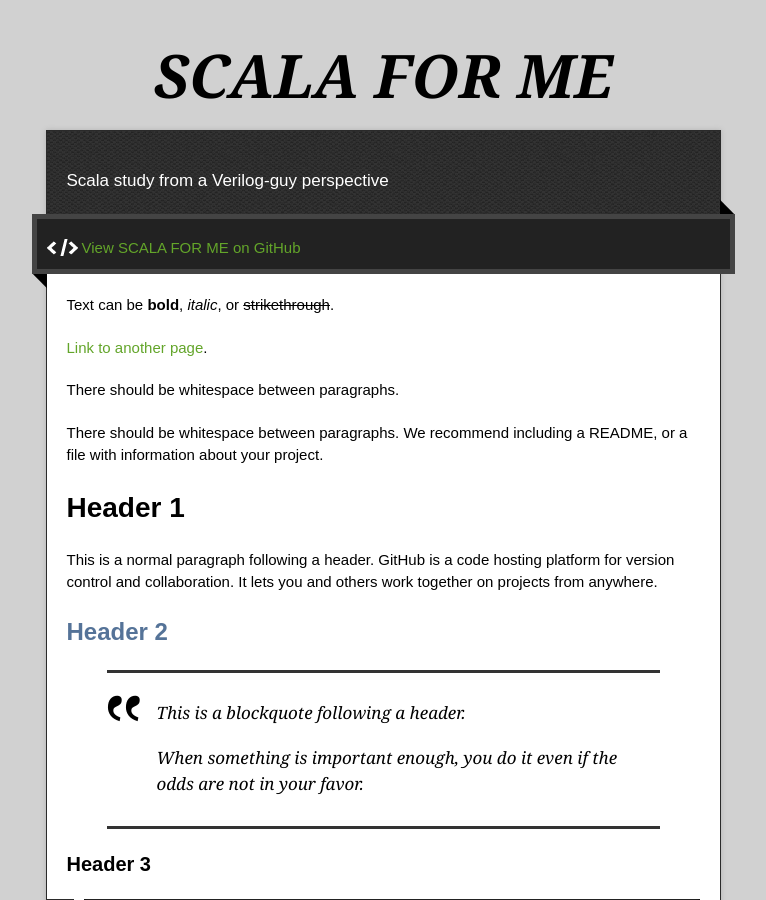
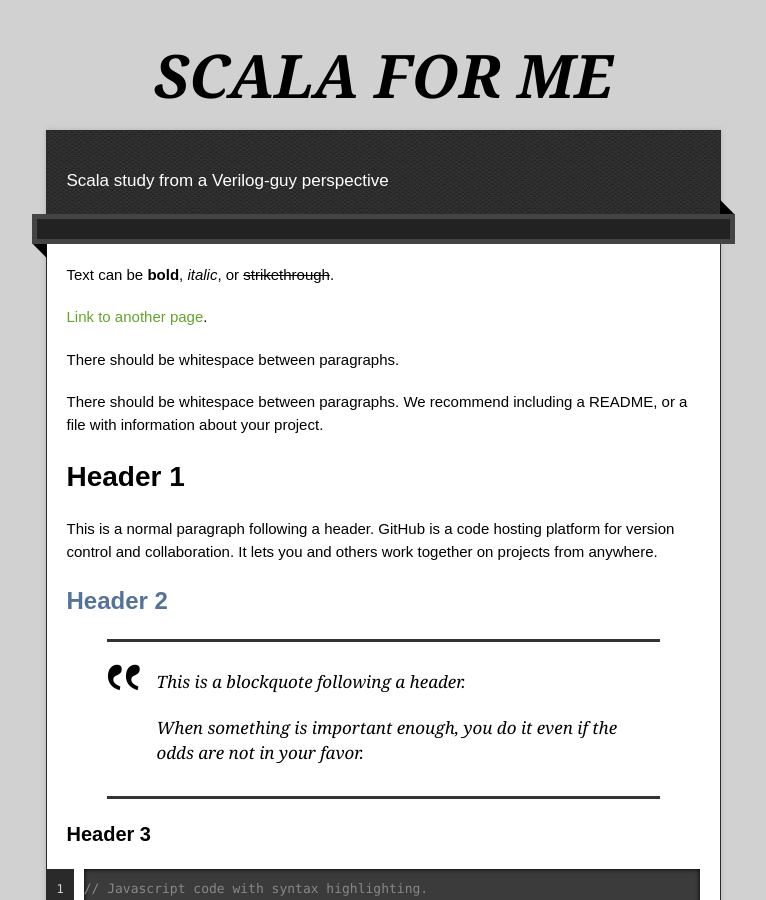
Before and after one commit to lapnd/httdes.github.io, a Jekyll site: the page built from index.md, in a window 1280 px wide and 900 px high. Shown: the whole window, without its empty margins (257-1023 px from the left). Built offline with Jekyll 4.4.1, drawn with Linux system fonts in a browser that asks for light colours.

Commit message:
Update default.html

```diff
--- a/_layouts/default.html
+++ b/_layouts/default.html
@@ -25,13 +25,6 @@
       <p class="tagline">{{ site.description | default: site.github.project_tagline }}</p>
       <div id="main" role="main">
         <div class="download-bar">
-        <div class="inner">
-          {% if site.show_downloads %}
-          <a href="{{ site.github.tar_url }}" class="download-button tar"><span>Download</span></a>
-          <a href="{{ site.github.zip_url }}" class="download-button zip"><span>Download</span></a>
-          {% endif %}
-          <a href="{{ site.github.repository_url }}" class="code">View {{ site.title | default: site.github.repository_name }} on GitHub</a>
-        </div>
         <span class="blc"></span><span class="trc"></span>
         </div>
         <article class="markdown-body">
```
